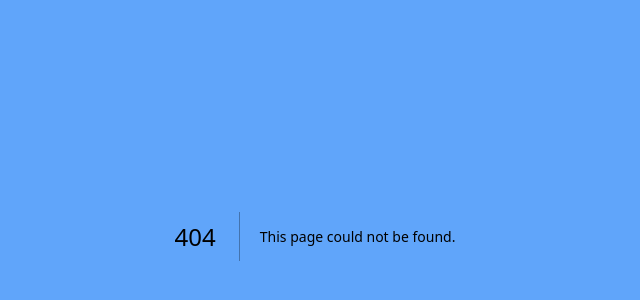
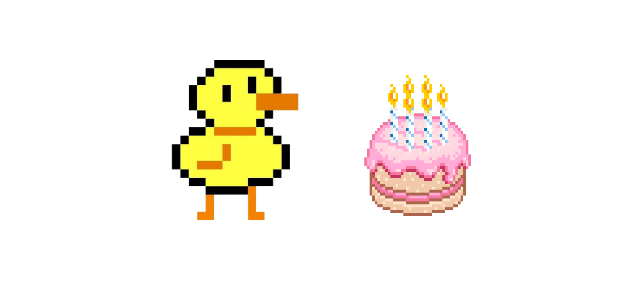
Before and after one commit to sspenst/kevina, a Next.js app: page /win in a window 1280 px wide. Before the commit this address had no page. Shown: the part 260-560 px from the top of the page, without its empty margins (325-965 px from the left). Built offline with nearby package versions, Linux system fonts and the light colour scheme.

Commit message:
basic canvas, win screen, second duck

```diff
--- a/pages/_app.tsx
+++ b/pages/_app.tsx
@@ -15,7 +15,7 @@ export default function App({ Component, pageProps }: AppProps) {
   return (
     <div className={inter.className}>
       <ThemeProvider attribute='class' enableSystem>
-        <main className='pt-24'>
+        <main className='pt-24 select-none'>
           <Component {...pageProps} />
         </main>
       </ThemeProvider>
--- a/pages/_document.tsx
+++ b/pages/_document.tsx
@@ -17,7 +17,7 @@ class MyDocument extends Document {
           <link rel='icon' href='/duck.png' />
           <meta name='theme-color' content='#60a5fa' />
         </Head>
-        <body className='bg-blue-400 text-black'>
+        <body className='bg-white text-black'>
           <Main />
           <NextScript />
         </body>
--- a/pages/index.tsx
+++ b/pages/index.tsx
@@ -1,13 +1,51 @@
 import Head from 'next/head';
 import Image from 'next/image';
-import React, { useEffect, useState } from 'react';
+import { useRouter } from 'next/router';
+import React, { useEffect, useRef, useState } from 'react';
 
 export default function Index() {
   const [x, setX] = useState(0);
   const [y, setY] = useState(0);
   const [velocityX, setVelocityX] = useState(0);
   const [velocityY, setVelocityY] = useState(0);
-  const speed = 10;
+  const [two, setTwo] = useState(false);
+
+  const [size, setSize] = useState(0);
+  const speed = size / 10;
+
+  const router = useRouter();
+
+  useEffect(() => {
+    if (typeof window === 'undefined') {
+      return;
+    }
+
+    if (x > 3 * window.innerWidth / 4 - 3 * size / 2 && x < 3 * window.innerWidth / 4 + size / 2 && y > size * 10.5 && y < size * 12.5) {
+      setTwo(true);
+    }
+  }, [x, y, size]);
+
+  useEffect(() => {
+    const el = document.getElementById('game');
+
+    if (!el) {
+      return;
+    }
+
+    const resizeObserver = new ResizeObserver((entries) => {
+      // https://developer.mozilla.org/en-US/docs/Web/API/ResizeObserverEntry/contentBoxSize
+      const gridHeight = entries[0].contentBoxSize[0].blockSize;
+      // const gridWidth = entries[0].contentBoxSize[0].inlineSize;
+
+      setSize(gridHeight / 20);
+    });
+
+    resizeObserver.observe(el);
+
+    return () => {
+      resizeObserver.unobserve(el);
+    };
+  }, []);
 
   useEffect(() => {
     const handleKeyDown = (event: KeyboardEvent) => {
@@ -86,34 +124,88 @@ export default function Index() {
       window.removeEventListener('touchend', handleTouchEnd);
       clearInterval(intervalId);
     };
-  }, [velocityX, velocityY, x, y]);
+  }, [speed, velocityX, velocityY, x, y]);
 
   // useEffect to check if you are outside the screen, if yes you loseZ
   useEffect(() => {
-    if (x < -64 || x > window.innerWidth + 64 || y < -64 || y > window.innerHeight + 64) {
+    if (x < -size || x > window.innerWidth || y < -size) {
       alert('You drowned! Do you want to try again?');
       setX(0);
       setY(0);
       setVelocityX(0);
       setVelocityY(0);
+    } else if (y > window.innerHeight - size) {
+      router.push('/win');
     }
-  }, [x, y]);
+  }, [router, size, x, y]);
 
-  return (<>
+  const canvasRef = useRef<HTMLCanvasElement>(null);
+
+  useEffect(() => {
+    const canvas = canvasRef.current;
+
+    if (!canvas) {
+      return;
+    }
+
+    canvas.height = window.innerHeight;
+    canvas.width = window.innerWidth;
+
+    const context = canvas.getContext('2d');
+
+    if (!context) {
+      return;
+    }
+
+    context.imageSmoothingEnabled = false;
+    context.fillStyle = 'rgb(96 165 250)';
+    context.fillRect(0, 0, window.innerWidth, window.innerHeight);
+
+    const gridSize = window.innerHeight / 20;
+
+    context.fillStyle = '#7ea358';
+    // add a safe area at the bottom
+    context.fillRect(0, window.innerHeight - gridSize, window.innerWidth, gridSize);
+    // same at the top
+    context.fillRect(0, 0, window.innerWidth, gridSize);
+
+    context.fillStyle = '#a3a3a3';
+    context.fillRect(window.innerWidth / 2, gridSize * 4, window.innerWidth / 2, gridSize * 2);
+
+    context.fillRect(window.innerWidth / 8, gridSize * 10, window.innerWidth / 4, gridSize * 2);
+
+    context.fillRect(5 * window.innerWidth / 8, gridSize * 11, window.innerWidth / 4, gridSize * 2);
+  }, []);
+
+  const left = typeof window === 'undefined' ? 0 : two ? x + size : 3 * window.innerWidth / 4 - size / 2;
+
+  return (
+    <>
       <Head>
         <title>Duck Game</title>
         <meta name='description' content='Duck Game' />
       </Head>
-    <div className='fixed inset-0 overflow-hidden bg-blue-400'>
+      <div className='fixed inset-0 overflow-hidden bg-white select-none' id='game'>
+        <canvas ref={canvasRef} className='absolute h-full w-full' />
         <div style={{
           left: `${x}px`,
           top: `${y}px`,
         }} className='absolute select-none'>
-        <Image alt='Duck Game' height={64} src='/duck.png' width={64} style={{
-          minHeight: '64px',
-          minWidth: '64px',
+          <Image alt='Duck Game' height={size} src='/duck.png' width={size} style={{
+            minHeight: size,
+            minWidth: size,
+          }} />
+        </div>
+        <div style={{
+          left: `${left}px`,
+          top: `${two ? y : size * 11.5}px`,
+        }} className='absolute select-none'>
+          <Image alt='Duck Game' height={size} src='/duck.png' width={size} style={{
+            minHeight: size,
+            minWidth: size,
           }} />
         </div>
       </div>
-  </>);
+    </>
+  );
 }
--- /dev/null
+++ b/pages/win.tsx
@@ -0,0 +1,62 @@
+import Head from 'next/head';
+import Image from 'next/image';
+import React, { useEffect, useState } from 'react';
+
+export default function Index() {
+  const [height, setHeight] = useState(0);
+  const [width, setWidth] = useState(0);
+
+  const size = height / 5;
+
+  useEffect(() => {
+    const el = document.getElementById('game');
+
+    if (!el) {
+      return;
+    }
+
+    const resizeObserver = new ResizeObserver((entries) => {
+      // https://developer.mozilla.org/en-US/docs/Web/API/ResizeObserverEntry/contentBoxSize
+      const gridHeight = entries[0].contentBoxSize[0].blockSize;
+      const gridWidth = entries[0].contentBoxSize[0].inlineSize;
+
+      setHeight(gridHeight);
+      setWidth(gridWidth);
+    });
+
+    resizeObserver.observe(el);
+
+    return () => {
+      resizeObserver.unobserve(el);
+    };
+  }, []);
+
+  return (
+    <>
+      <Head>
+        <title>Duck Game</title>
+        <meta name='description' content='Duck Game' />
+      </Head>
+      <div className='fixed inset-0 overflow-hidden bg-white select-none' id='game'>
+        <div style={{
+          left: `${width / 2 - size}px`,
+          top: `${height / 2 - size / 2}px`,
+        }} className='absolute select-none -scale-x-100'>
+          <Image alt='Duck Game' height={size} src='/duck.png' width={size} style={{
+            minHeight: size,
+            minWidth: size,
+          }} />
+        </div>
+        <div style={{
+          left: `${width / 2 }px`,
+          top: `${height / 2 - size / 2}px`,
+        }} className='absolute select-none -scale-x-100'>
+          <Image alt='Duck Game' height={size * 1.1} src='/cake.gif' width={size * 1.3} style={{
+            minHeight: size * 1.1,
+            minWidth: size * 1.3,
+          }} />
+        </div>
+      </div>
+    </>
+  );
+}
```
Also changed, not shown: .eslintrc.json, public/cake.gif (added). Lines whose indentation alone changed are shown as unchanged.
